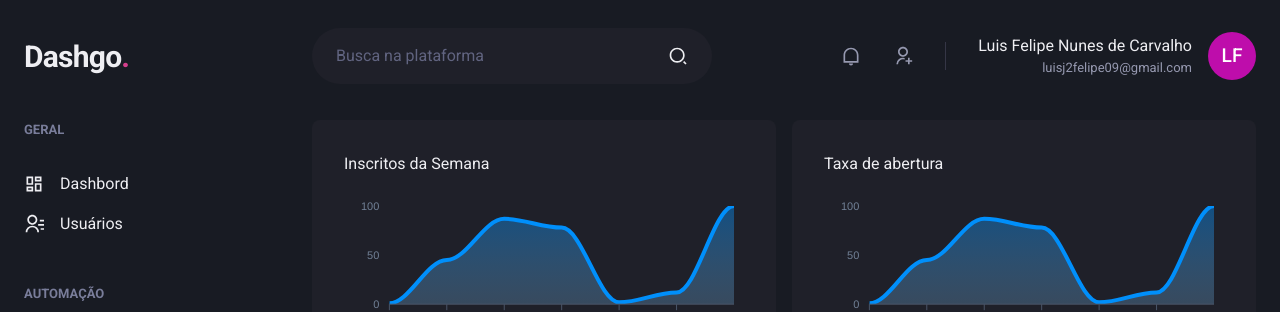
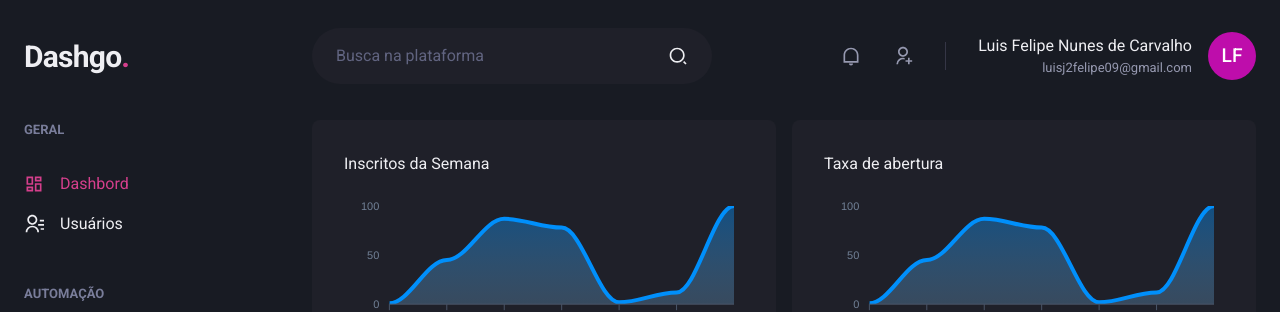
Before and after one commit to Luis-Felipe-N/dashgo., a Next.js app: page /dashbord in a window 1280 px wide. Shown: the top 312 px of the page. Built offline with nearby package versions, Linux system fonts and the light colour scheme.

Commit message:
add active link

```diff
--- /dev/null
+++ b/src/components/ActiveLink/index.tsx
@@ -0,0 +1,34 @@
+import Link, { LinkProps } from "next/link";
+import { useRouter } from "next/router";
+import { cloneElement, ReactElement } from "react";
+
+interface ILinkProps extends LinkProps {
+    children: ReactElement,
+    shouldExactHref?: boolean
+}
+
+export function ActiveLink({children, shouldExactHref = false, ...rest}: ILinkProps) {
+    let isActive = false
+    const {asPath} = useRouter()
+
+    if (shouldExactHref && (rest.href === asPath || rest.as === asPath)) {
+        isActive = true
+    }
+
+    if (
+        !shouldExactHref && (
+            asPath.startsWith(String(rest.href)) ||
+            asPath.startsWith(String(rest.as))
+            )
+        ) {
+        isActive = true
+    }
+
+    return (
+        <Link {...rest}>
+            {cloneElement(children, {
+                color: isActive ? 'pink.500' : 'gray.50'
+            })}
+        </Link>
+    )
+}
--- a/src/components/SideBar/NavLink.tsx
+++ b/src/components/SideBar/NavLink.tsx
@@ -1,19 +1,22 @@
-import { Box, Icon, Link, Text } from "@chakra-ui/react";
+import { Box, Icon, Link as ChakraLink, Text } from "@chakra-ui/react";
 import { ElementType, ReactNode } from "react";
-import { RiDashboardLine } from "react-icons/ri";
+import { ActiveLink } from "../ActiveLink";
 
 interface INavLink {
     icon: ElementType,
-    children: ReactNode
+    children: ReactNode,
+    href: string
 }
 
-export default function NavLink({ icon, children, ...rest }: INavLink) {
+export default function NavLink({ icon, children, href, ...rest }: INavLink) {
     return (
         <Box>
-            <Link {...rest} display="flex"  alignItems="center" gap="4">
-                <Icon fontSize={20} as={icon} />
-                <Text>{children}</Text>
-            </Link>
+            <ActiveLink href={href}>
+                <ChakraLink {...rest} display="flex"  alignItems="center" gap="4">
+                    <Icon fontSize={20} as={icon} />
+                    <Text>{children}</Text>
+                </ChakraLink>
+            </ActiveLink>
         </Box>
     )
 }
--- a/src/components/SideBar/SideBarNav.tsx
+++ b/src/components/SideBar/SideBarNav.tsx
@@ -7,12 +7,12 @@ export default function SideBarNav() {
     return (
         <Stack spacing="12"  >
                 <NavSection title="GERAL">
-                    <NavLink icon={RiDashboardLine}>Dashbord</NavLink>
-                    <NavLink icon={RiContactsLine}>Usuários</NavLink>
+                    <NavLink href="/dashbord" icon={RiDashboardLine}>Dashbord</NavLink>
+                    <NavLink href="/users" icon={RiContactsLine}>Usuários</NavLink>
                 </NavSection>
                 <NavSection title="AUTOMAÇÃO">
-                    <NavLink icon={RiInputMethodLine}>Fomulário</NavLink>
-                    <NavLink icon={RiGitMergeLine}>Automação</NavLink>
+                    <NavLink href="/form" icon={RiInputMethodLine}>Fomulário</NavLink>
+                    <NavLink href="/auto" icon={RiGitMergeLine}>Automação</NavLink>
                 </NavSection>
             </Stack>
     )
--- a/src/pages/users/index.tsx
+++ b/src/pages/users/index.tsx
@@ -3,6 +3,8 @@ import { RiAddLine } from "react-icons/ri";
 import { Header } from "../../components/Header";
 import Pagination from "../../components/Pagination/Index";
 import SideBar from "../../components/SideBar";
+
+import Link from 'next/link'
 
 export default function UserList() {
     const isWideVersion = useBreakpointValue({
@@ -36,6 +38,7 @@ export default function UserList() {
                         >
                             Usuários
                         </Heading>
+                        <Link href="/users/create" passHref>
                             <Button
                                 as="a"
                                 colorScheme="pink"
@@ -43,6 +46,7 @@ export default function UserList() {
                             >
                                 Criar novo
                             </Button>
+                        </Link>
                     </Flex>
                     <Table colorScheme="whiteAlpha">
                         <Thead>
```
Also changed, not shown: src/pages/users/create.tsx (+9 -5 lines). Lines whose indentation alone changed are shown as unchanged.
